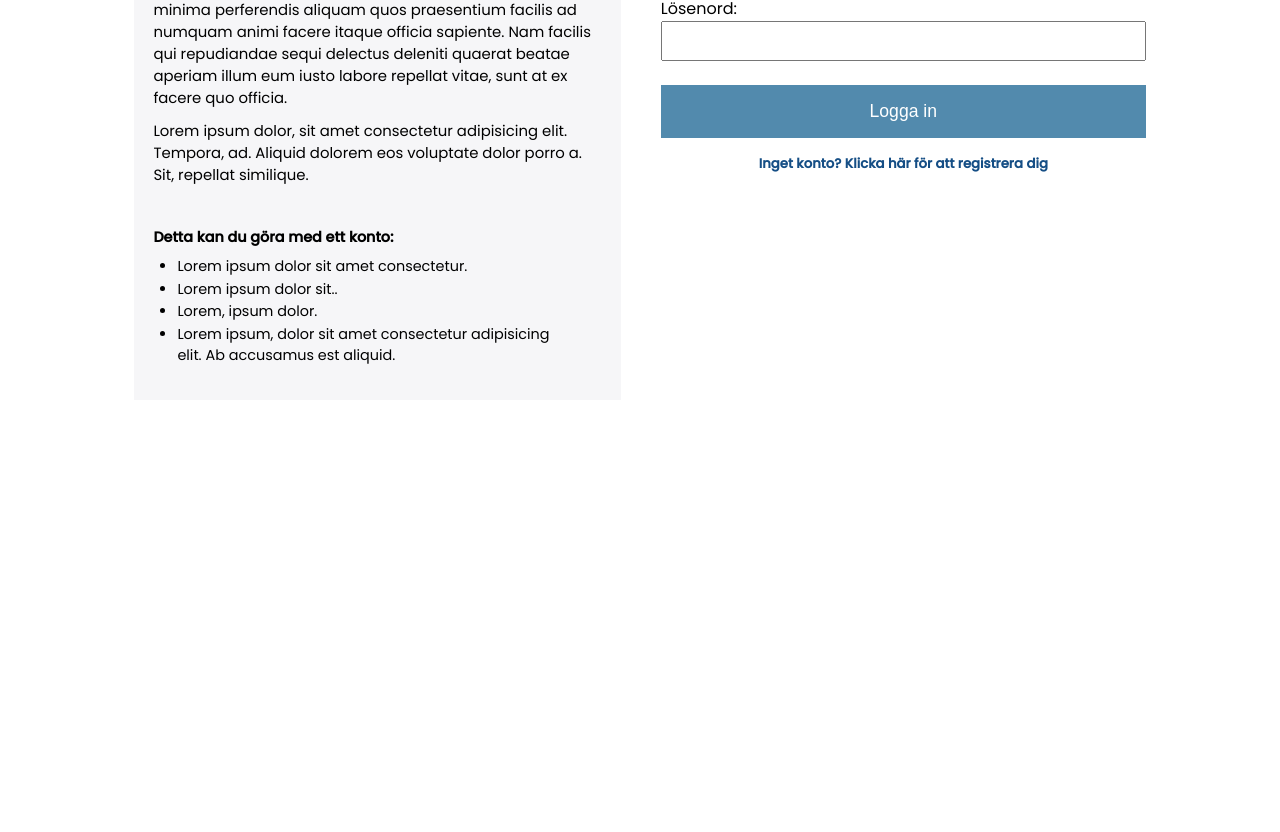
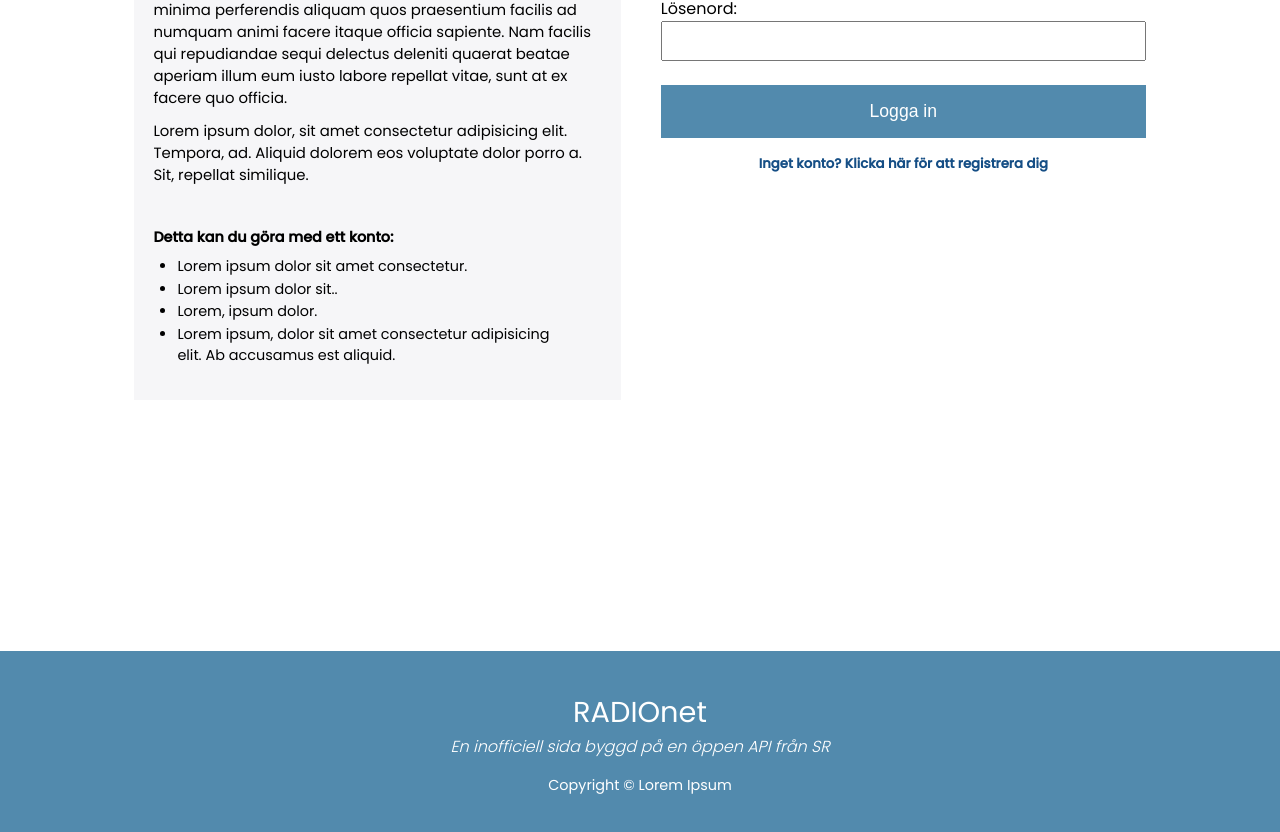
Before and after one commit to clm-1/react-radio-site, a React (Create React App) app: page /login in a window 1280 px wide. Shown: the part 230-1062 px from the top of the page. Before the commit the page ends 800 px from the top, so only its background shows below. Built offline with nearby package versions, Linux system fonts and the light colour scheme; no server answers.

Commit message:
Footer and scroll to top btn

```diff
--- a/src/App.js
+++ b/src/App.js
@@ -1,5 +1,8 @@
 import { BrowserRouter as Router, Route } from 'react-router-dom';
+import Footer from './components/Footer';
 import Navbar from './components/Navbar';
+import ScrollToTop from './components/ScrollToTop';
+import ScrollOnLoad from './components/ScrollOnLoad';
 import RadioDataProvider from './contexts/RadioDataContext';
 import UserDataProvider from './contexts/UserContext';
 import ChannelDetails from './pages/ChannelDetails';
@@ -14,6 +17,7 @@ function App() {
         <Router>
           <RadioDataProvider>
             <UserDataProvider>
+              <ScrollOnLoad />
               <Navbar />
               <div className="site-container">
                 <Route exact path='/' component={Home} />
@@ -22,6 +26,8 @@ function App() {
                 <Route exact path='/user' component={UserPage} />
                 <Route exact path='/login' component={LoginOrRegister} />
               </div>
+              <ScrollToTop />
+              <Footer />
             </UserDataProvider>
           </RadioDataProvider>
         </Router>
--- a/src/components/Footer.jsx
+++ b/src/components/Footer.jsx
@@ -1,7 +1,13 @@
+import style from '../css/Footer.module.css';
+
 const Footer = () => {
   return (
-    <div>
-
+    <div className={style.footerWrapper}>
+      <div className={style.footerContent}>
+        <h4 className={style.footerTitle}>RADIOnet</h4>
+        <p>En inofficiell sida byggd på en öppen API från SR</p>
+        <span>Copyright <>&copy;</> Lorem Ipsum</span>
+      </div>
     </div>
    );
 }
--- a/src/components/Navbar.jsx
+++ b/src/components/Navbar.jsx
@@ -18,7 +18,7 @@ const Navbar = () => {
       <div className={style.navbarWrapper}>
         <nav>
           <div className={style.logo} onClick={() => logoClick()}>
-            RADIO
+            RADIOnet
           </div>
           <div className={style.linkWrapper}>
             <NavLink exact to="/" activeClassName={style.activeLink}>Kanaler {`&`} Program</NavLink>
--- /dev/null
+++ b/src/components/ScrollOnLoad.jsx
@@ -0,0 +1,12 @@
+import { useEffect } from "react";
+import { useLocation } from "react-router-dom";
+
+export default function ScrollToTop() {
+  const { pathname } = useLocation();
+
+  useEffect(() => {
+    window.scrollTo(0, 0);
+  }, [pathname]);
+
+  return null;
+}
--- /dev/null
+++ b/src/components/ScrollToTop.jsx
@@ -0,0 +1,32 @@
+import { useState, useRef } from 'react';
+import style from '../css/ScrollToTop.module.css';
+
+const ScrollToTop = () => {
+  const [visible, setVisible] = useState(false);
+
+
+  const toggleButton = () => {
+    const scrolled = document.documentElement.scrollTop;
+    if (scrolled > 350) {
+      setVisible(true);
+    } else if (scrolled <= 350) {
+      setVisible(false);
+    }
+  };
+
+  const scrollToTop = () =>{
+    window.scroll({ top:0 ,behavior:'smooth' })
+  };
+
+  window.addEventListener('scroll', toggleButton);
+
+  return (
+    <div>
+      <div onClick={() => scrollToTop()} className={`${style.scrollUpBtn} ${visible && style.showBtn}`}>
+        <p>^</p>
+      </div>
+    </div>
+   );
+}
+
+export default ScrollToTop;
--- /dev/null
+++ b/src/css/Footer.module.css
@@ -0,0 +1,29 @@
+.footerWrapper {
+  width: 100%;
+  height: 200px;
+  background-color: rgb(82, 138, 173);
+}
+
+.footerContent {
+  margin: 0 auto;
+  padding: 1.2rem;
+  max-width: 1050px;
+  color: white;
+  text-align: center;
+}
+
+.footerTitle {
+  font-weight: 400;
+  font-size: 1.8rem;
+  margin-top: 1.3rem;
+}
+
+.footerContent p {
+  font-weight: 300;
+  font-style: italic;
+  margin-bottom: .8rem;
+}
+
+.footerContent span {
+  font-size: .9rem;
+}
--- a/src/css/Navbar.module.css
+++ b/src/css/Navbar.module.css
@@ -1,6 +1,5 @@
 .navbarWrapper {
   width: 100%;
-  background-color: rgb(255, 255, 255);
 }
 
 .navbarWrapper nav {
--- /dev/null
+++ b/src/css/ScrollToTop.module.css
@@ -0,0 +1,25 @@
+.scrollUpBtn {
+  position: fixed;
+  background-color: rgb(91, 150, 187);
+  color: white;
+  display: flex;
+  justify-content: center;
+  align-items: center;
+  border-radius: 50%;
+  width: 40px;
+  height: 40px;
+  bottom: 10px;
+  right: -100px;
+  cursor: pointer;
+  transition: 1s;
+  box-shadow: 0px 2px 7px rgba(0, 0, 0, 0.219);
+}
+
+.scrollUpBtn p {
+  font-size: 1.3rem;
+  transform: scale(1.35, .8);
+}
+
+.showBtn {
+  right: 10px;
+}
--- a/src/index.css
+++ b/src/index.css
@@ -16,7 +16,9 @@ body {
 }
 
 .site-container {
+  position: relative;
   max-width: 1050px;
+  min-height: 100vh;
   margin: 0 auto;
   padding: 0 1.2rem;
 }
```
Also changed, not shown: src/css/ProgramPage.module.css (added), 1 other file (tests, documents, lock files or other folders).
